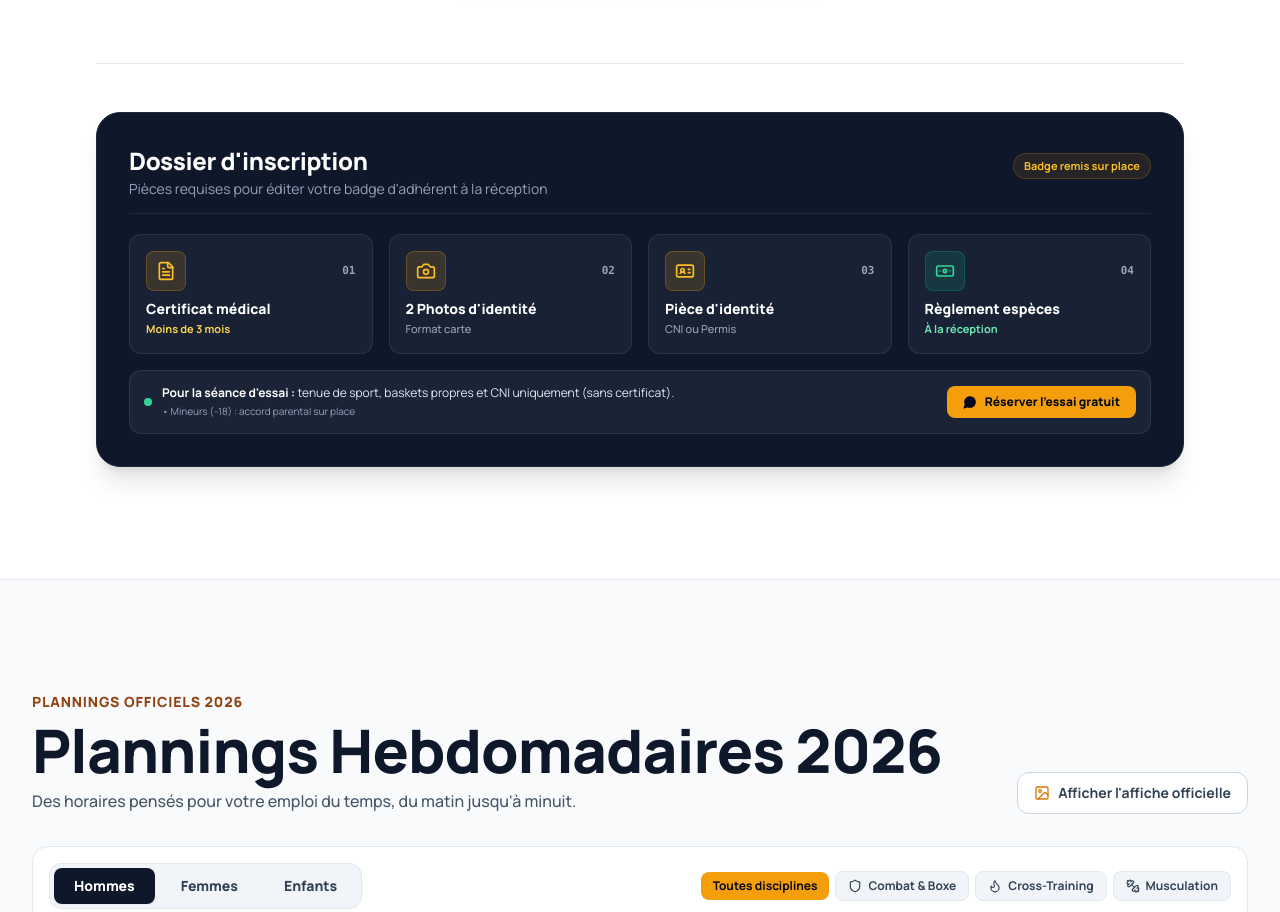
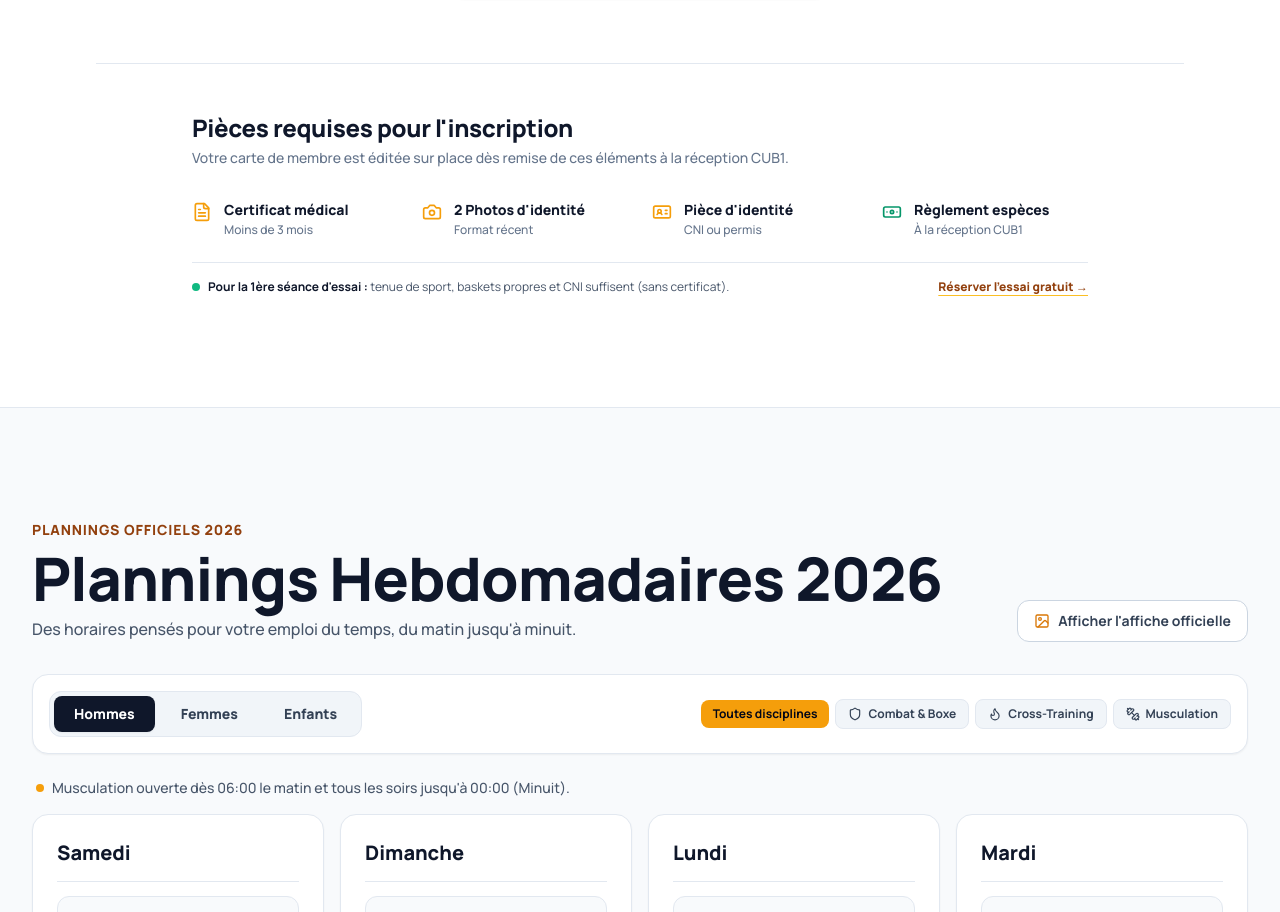
Before and after one commit to joinFleevy/AdrenaClub, a Next.js app: page / in a window 1280 px wide. Shown: the part 2034-2946 px from the top of the page. Built offline with nearby package versions, Linux system fonts and the light colour scheme.

Commit message:
style(pricing): replace nested dark card slop with clean flat editorial checklist

```diff
--- a/components/PricingSection.tsx
+++ b/components/PricingSection.tsx
@@ -445,126 +445,97 @@ export default function PricingSection({ lang, onOpenPostersModal }: PricingSect
           )}
         </div>
 
-        {/* DOSSIER D'INSCRIPTION — ULTRA COMPACT & VISUAL */}
+        {/* PIÈCES À FOURNIR — CLEAN EDITORIAL ATHLETIC CHECKLIST */}
         <div className="mt-12 sm:mt-16 pt-8 sm:pt-12 border-t border-slate-200">
-          <div className="rounded-2xl sm:rounded-3xl bg-slate-900 text-white p-5 sm:p-7 lg:p-8 shadow-xl border border-slate-800">
+          <div className="max-w-4xl mx-auto">
 
-            {/* Header: Concise & Direct */}
-            <div className="flex flex-col sm:flex-row sm:items-baseline justify-between gap-1.5 mb-5 pb-3.5 border-b border-slate-800">
-              <div>
-                <h3 className="text-xl sm:text-2xl font-black text-white tracking-tight">
-                  {isAr ? 'الملف المطلوب للتسجيل' : 'Dossier d\'inscription'}
-                </h3>
-                <p className="text-xs sm:text-sm text-slate-400 mt-0.5">
-                  {isAr ? 'الوثائق المطلوبة لاستخراج بطاقة العضوية في الاستقبال (CUB1)' : 'Pièces requises pour éditer votre badge d\'adhérent à la réception'}
-                </p>
-              </div>
-              <span className="text-[11px] font-bold text-amber-400 bg-amber-500/10 px-2.5 py-1 rounded-full border border-amber-500/20 self-start sm:self-auto">
-                {isAr ? 'تسليم فوري للبطاقة' : 'Badge remis sur place'}
-              </span>
+            {/* Header */}
+            <div className="text-center sm:text-left rtl:sm:text-right mb-6 sm:mb-8">
+              <h3 className="text-xl sm:text-2xl font-black text-slate-900 tracking-tight">
+                {isAr ? 'الوثائق المطلوبة للتسجيل في الاستقبال' : 'Pièces requises pour l\'inscription'}
+              </h3>
+              <p className="text-xs sm:text-sm text-slate-500 mt-1 font-medium">
+                {isAr
+                  ? 'يتم تسليم بطاقة العضوية والبدء في التمارين فور تقديم هذه الوثائق في مكتب الاستقبال (CUB1).'
+                  : 'Votre carte de membre est éditée sur place dès remise de ces éléments à la réception CUB1.'}
+              </p>
             </div>
 
-            {/* 4 Items: 2x2 Grid on Mobile, 4 across on Desktop — Visual & Fast */}
-            <div className="grid grid-cols-2 lg:grid-cols-4 gap-2.5 sm:gap-4 mb-4">
-              {/* Item 01 */}
-              <div className="p-3 sm:p-4 rounded-xl bg-slate-800/70 border border-slate-700/60 flex flex-col justify-between">
-                <div className="flex items-center justify-between mb-2">
-                  <div className="w-9 h-9 sm:w-10 sm:h-10 rounded-lg bg-amber-500/15 border border-amber-500/25 flex items-center justify-center text-amber-400">
-                    <FileText className="w-5 h-5" />
-                  </div>
-                  <span className="text-[11px] font-mono font-bold text-slate-400">01</span>
-                </div>
+            {/* 4 Clean Items: Flat, Minimal, Zero Box Nesting */}
+            <div className="grid grid-cols-2 md:grid-cols-4 gap-4 sm:gap-6 pb-6 border-b border-slate-200">
+              {/* 01 */}
+              <div className="flex items-start gap-3">
+                <FileText className="w-5 h-5 text-amber-500 flex-shrink-0 mt-0.5" />
                 <div>
-                  <h4 className="text-xs sm:text-sm font-black text-white leading-tight">
+                  <h4 className="text-xs sm:text-sm font-black text-slate-900 leading-tight">
                     {isAr ? 'شهادة طبية' : 'Certificat médical'}
                   </h4>
-                  <span className="text-[11px] text-amber-300 font-bold block mt-0.5">
+                  <p className="text-[11px] sm:text-xs text-slate-500 mt-0.5 font-medium">
                     {isAr ? 'أقل من 3 أشهر' : 'Moins de 3 mois'}
-                  </span>
+                  </p>
                 </div>
               </div>
 
-              {/* Item 02 */}
-              <div className="p-3 sm:p-4 rounded-xl bg-slate-800/70 border border-slate-700/60 flex flex-col justify-between">
-                <div className="flex items-center justify-between mb-2">
-                  <div className="w-9 h-9 sm:w-10 sm:h-10 rounded-lg bg-amber-500/15 border border-amber-500/25 flex items-center justify-center text-amber-400">
-                    <Camera className="w-5 h-5" />
-                  </div>
-                  <span className="text-[11px] font-mono font-bold text-slate-400">02</span>
-                </div>
+              {/* 02 */}
+              <div className="flex items-start gap-3">
+                <Camera className="w-5 h-5 text-amber-500 flex-shrink-0 mt-0.5" />
                 <div>
-                  <h4 className="text-xs sm:text-sm font-black text-white leading-tight">
-                    {isAr ? 'صورتان شمسيتان' : '2 Photos d\'identité'}
+                  <h4 className="text-xs sm:text-sm font-black text-slate-900 leading-tight">
+                    {isAr ? '2 صور شمسية' : '2 Photos d\'identité'}
                   </h4>
-                  <span className="text-[11px] text-slate-400 font-medium block mt-0.5">
-                    {isAr ? 'لبطاقة النادي' : 'Format carte'}
-                  </span>
+                  <p className="text-[11px] sm:text-xs text-slate-500 mt-0.5 font-medium">
+                    {isAr ? 'لبطاقة النادي' : 'Format récent'}
+                  </p>
                 </div>
               </div>
 
-              {/* Item 03 */}
-              <div className="p-3 sm:p-4 rounded-xl bg-slate-800/70 border border-slate-700/60 flex flex-col justify-between">
-                <div className="flex items-center justify-between mb-2">
-                  <div className="w-9 h-9 sm:w-10 sm:h-10 rounded-lg bg-amber-500/15 border border-amber-500/25 flex items-center justify-center text-amber-400">
-                    <IdCard className="w-5 h-5" />
-                  </div>
-                  <span className="text-[11px] font-mono font-bold text-slate-400">03</span>
-                </div>
+              {/* 03 */}
+              <div className="flex items-start gap-3">
+                <IdCard className="w-5 h-5 text-amber-500 flex-shrink-0 mt-0.5" />
                 <div>
-                  <h4 className="text-xs sm:text-sm font-black text-white leading-tight">
+                  <h4 className="text-xs sm:text-sm font-black text-slate-900 leading-tight">
                     {isAr ? 'بطاقة التعريف' : 'Pièce d\'identité'}
                   </h4>
-                  <span className="text-[11px] text-slate-400 font-medium block mt-0.5">
-                    {isAr ? 'CNI أو رخصة' : 'CNI ou Permis'}
-                  </span>
+                  <p className="text-[11px] sm:text-xs text-slate-500 mt-0.5 font-medium">
+                    {isAr ? 'CNI أو رخصة' : 'CNI ou permis'}
+                  </p>
                 </div>
               </div>
 
-              {/* Item 04 */}
-              <div className="p-3 sm:p-4 rounded-xl bg-slate-800/70 border border-slate-700/60 flex flex-col justify-between">
-                <div className="flex items-center justify-between mb-2">
-                  <div className="w-9 h-9 sm:w-10 sm:h-10 rounded-lg bg-emerald-500/15 border border-emerald-500/25 flex items-center justify-center text-emerald-400">
-                    <Banknote className="w-5 h-5" />
-                  </div>
-                  <span className="text-[11px] font-mono font-bold text-slate-400">04</span>
-                </div>
+              {/* 04 */}
+              <div className="flex items-start gap-3">
+                <Banknote className="w-5 h-5 text-emerald-600 flex-shrink-0 mt-0.5" />
                 <div>
-                  <h4 className="text-xs sm:text-sm font-black text-white leading-tight">
+                  <h4 className="text-xs sm:text-sm font-black text-slate-900 leading-tight">
                     {isAr ? 'دفع نقداً' : 'Règlement espèces'}
                   </h4>
-                  <span className="text-[11px] text-emerald-300 font-bold block mt-0.5">
-                    {isAr ? 'في الاستقبال' : 'À la réception'}
-                  </span>
+                  <p className="text-[11px] sm:text-xs text-slate-500 mt-0.5 font-medium">
+                    {isAr ? 'في الاستقبال' : 'À la réception CUB1'}
+                  </p>
                 </div>
               </div>
             </div>
 
-            {/* Compact Reassurance Strip with Direct Action Button */}
-            <div className="p-3 sm:p-3.5 rounded-xl bg-slate-800/80 border border-slate-700/70 flex flex-col sm:flex-row items-start sm:items-center justify-between gap-3 text-xs text-slate-300">
-              <div className="flex items-start sm:items-center gap-2.5">
-                <span className="w-2 h-2 rounded-full bg-emerald-400 flex-shrink-0 mt-1 sm:mt-0" />
-                <div>
-                  <p className="text-[11px] sm:text-xs text-slate-200">
-                    <strong className="text-white font-bold">
-                      {isAr ? 'للحصة التجريبية المجانية: ' : 'Pour la séance d\'essai : '}
-                    </strong>
-                    {isAr
-                      ? 'بدلة رياضية، حذاء نظيف وبطاقة التعريف فقط (بدون شهادة طبية).'
-                      : 'tenue de sport, baskets propres et CNI uniquement (sans certificat).'}
-                  </p>
-                  <span className="text-[10px] text-slate-400 block mt-0.5">
-                    {isAr ? '• للقصر (-18): ترخيص الولي بالاستقبال' : '• Mineurs (-18) : accord parental sur place'}
-                  </span>
-                </div>
+            {/* Clean, Flat Free Trial Note */}
+            <div className="pt-4 flex flex-col sm:flex-row sm:items-center justify-between gap-3 text-xs text-slate-600">
+              <div className="flex items-center gap-2">
+                <span className="w-2 h-2 rounded-full bg-emerald-500 flex-shrink-0" />
+                <p>
+                  <strong className="text-slate-900 font-bold">
+                    {isAr ? 'للحصة التجريبية المجانية: ' : 'Pour la 1ère séance d\'essai : '}
+                  </strong>
+                  {isAr
+                    ? 'بدلة رياضية وحذاء نظيف وبطاقة التعريف فقط (الشهادة الطبية غير مطلوبة في أول زيارة).'
+                    : 'tenue de sport, baskets propres et CNI suffisent (sans certificat).'}
+                </p>
               </div>
 
               <button
                 type="button"
                 onClick={handleWhatsAppTrial}
-                className="inline-flex items-center gap-2 px-4 py-2 rounded-lg bg-amber-500 hover:bg-amber-400 text-slate-950 font-black text-xs transition-all shadow-sm active:scale-95 cursor-pointer whitespace-nowrap self-stretch sm:self-auto justify-center"
+                className="inline-flex items-center gap-1.5 text-xs font-black text-amber-800 hover:text-amber-900 self-start sm:self-auto cursor-pointer underline underline-offset-4 decoration-amber-400 hover:decoration-amber-600 transition-colors"
               >
-                <MessageCircle className="w-3.5 h-3.5 fill-current flex-shrink-0" />
-                <span>{isAr ? 'احجز الحصة المجانية' : 'Réserver l\'essai gratuit'}</span>
+                <span>{isAr ? 'احجز حصتك التجريبية الآن ←' : 'Réserver l\'essai gratuit →'}</span>
               </button>
             </div>
 
```
